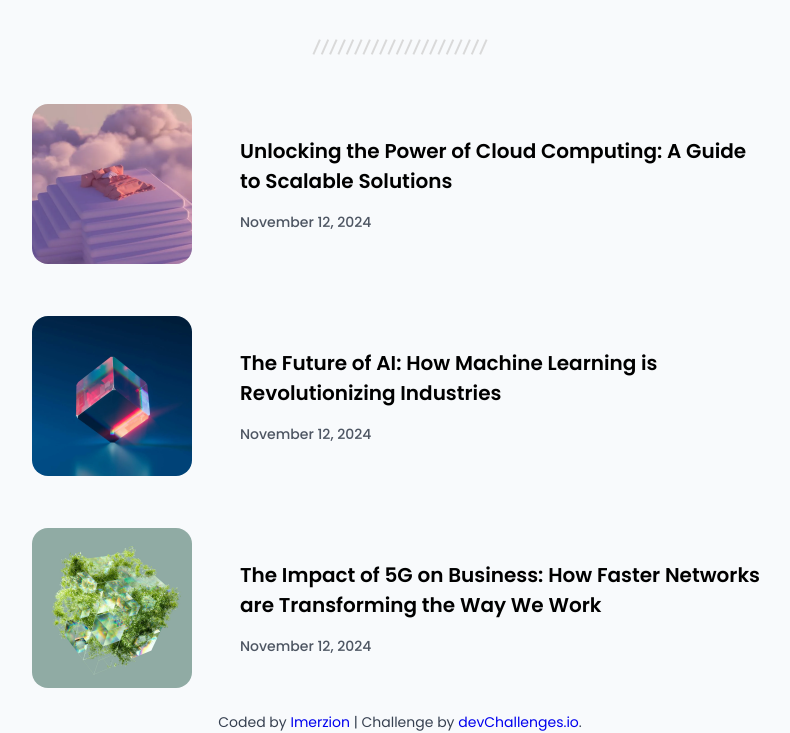
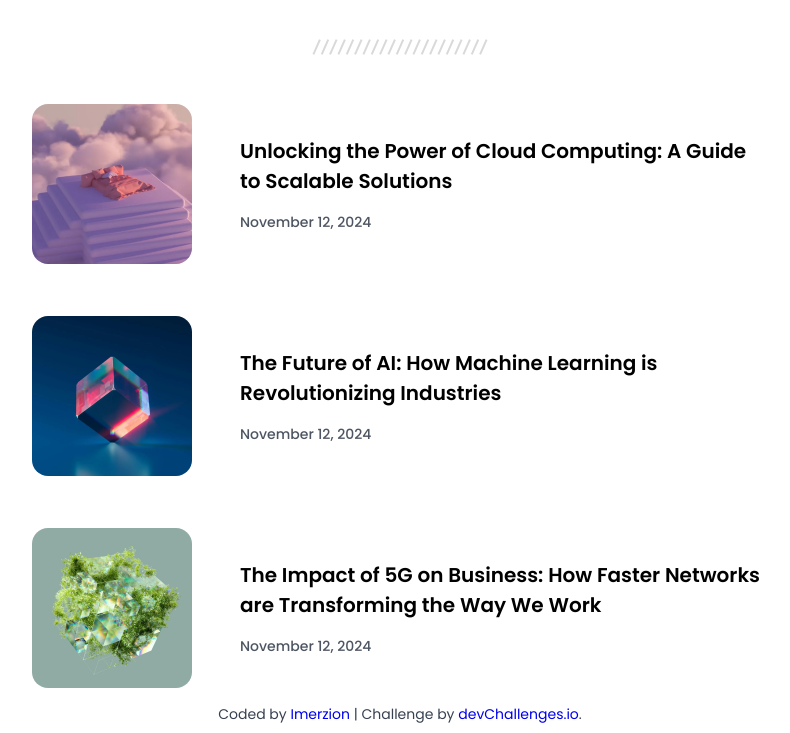
Before and after one commit to Imerzion/simple-article-listings, a plain HTML site: page index.html in a window 1280 px wide. Shown: the part 155-888 px from the top of the page, without its empty margins (240-1030 px from the left). Drawn offline with Linux system fonts and the light colour scheme.

Commit message:
CSS updates

```diff
--- a/style.css
+++ b/style.css
@@ -9,7 +9,7 @@ body {
   max-width: 736px;
   width: 100%;
   font-family: "Poppins", sans-serif;
-  background-color: #f8fafc;
+  background-color: #fff;
 }
 
 .header--container {
@@ -75,10 +75,6 @@ body {
   text-decoration: none;
 }
 
-footer {
-  margin-top: 1.5rem;
-}
-
 @media screen and (max-width: 640px) {
   body {
     padding: 0 2rem;
```
